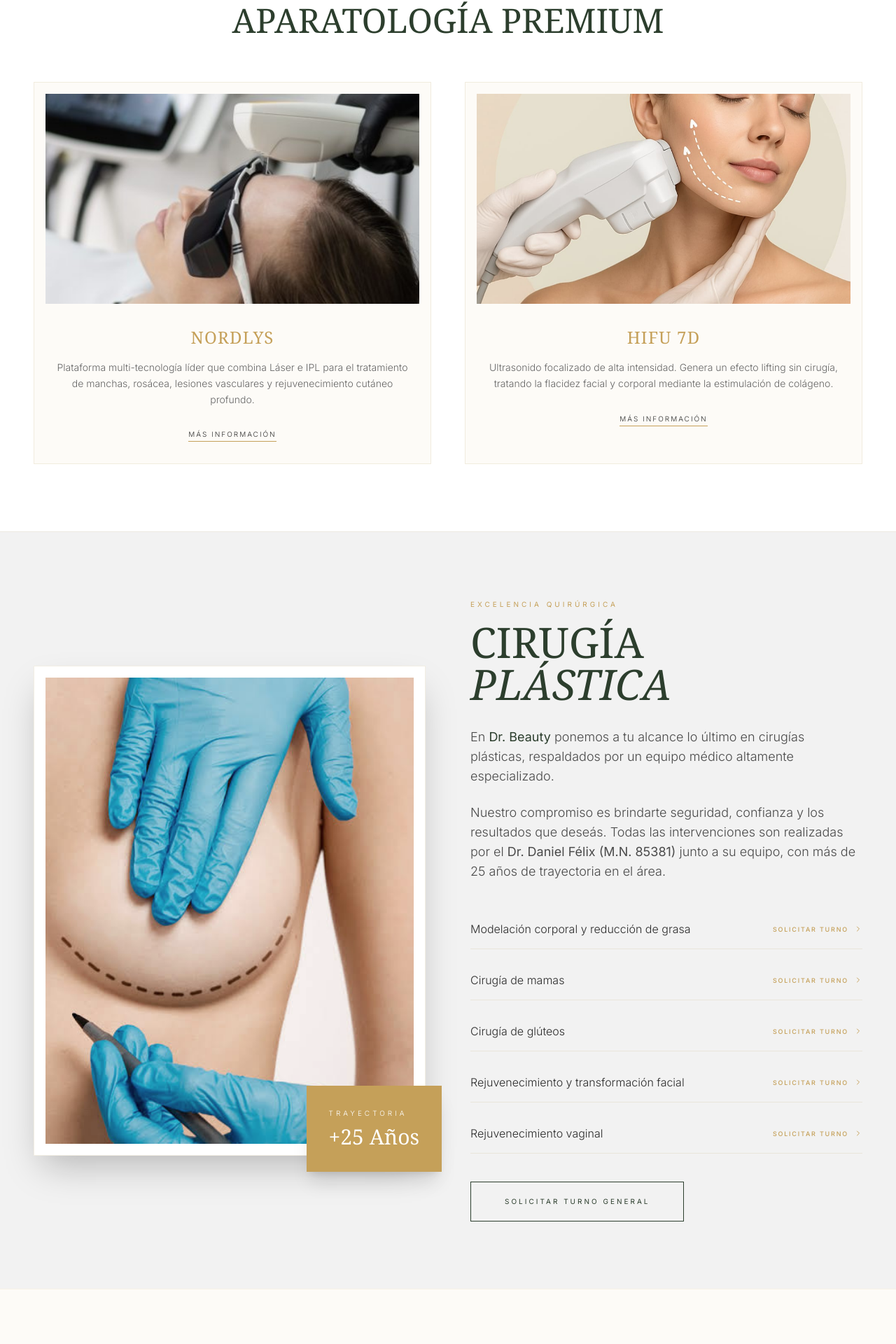
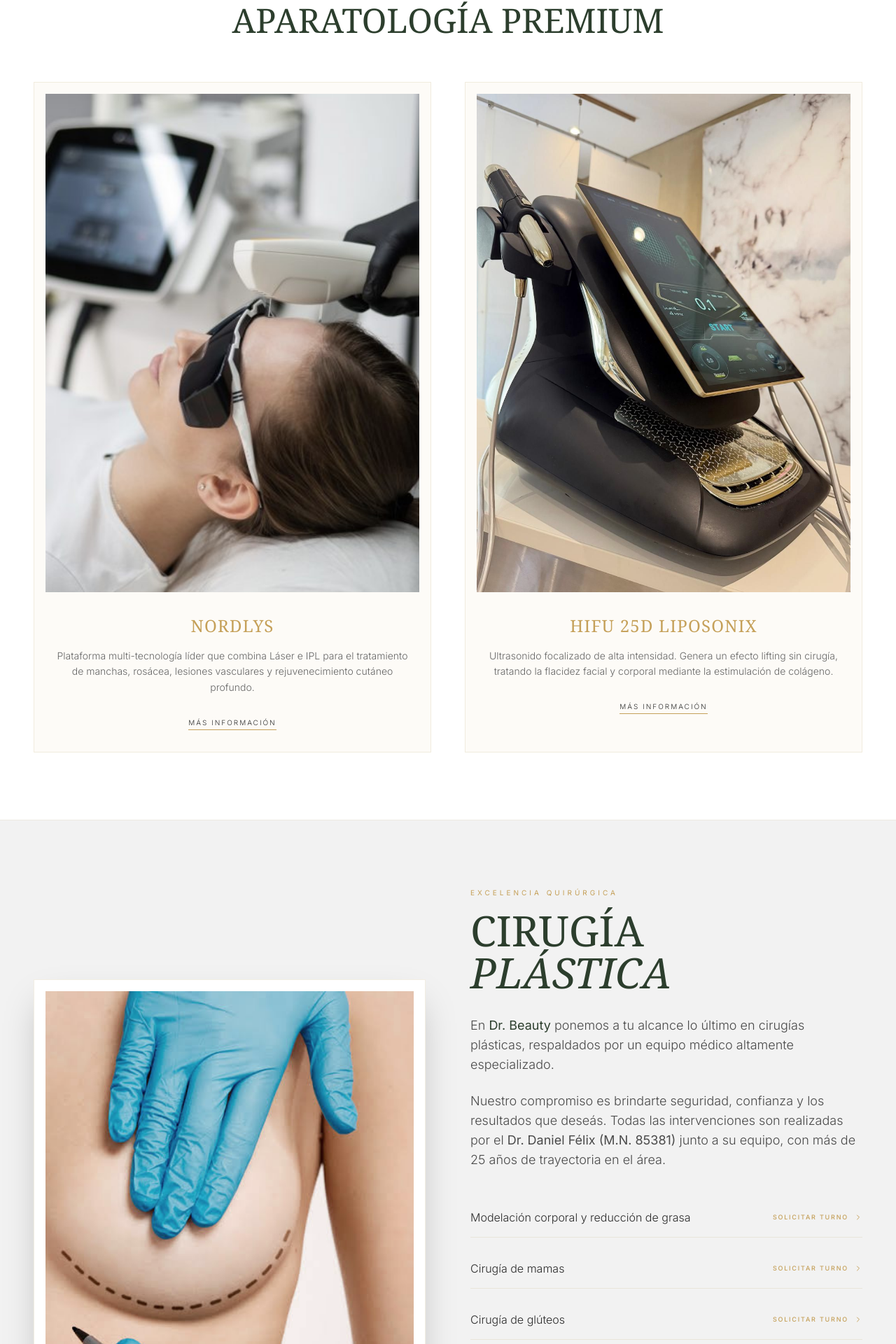
Before and after one commit to extetixapp/Drbeautyramos, a Next.js app: page / in a window 1280 px wide. Shown: the part 6126-8046 px from the top of the page at 70% size. Built offline with nearby package versions, Linux system fonts and the light colour scheme.

Commit message:
Agr. rino,blefa y foto hifu 25d

```diff
--- a/app/page.tsx
+++ b/app/page.tsx
@@ -432,8 +432,8 @@ export default function Home() {
         </div>
       </section>
 
-      {/* SECCIÓN: APARATOLOGÍA */}
-      <section id="aparatologia" className="py-24 bg-white px-6 md:px-12 border-t border-[#D4C5A1]/20">
+     {/* SECCIÓN: APARATOLOGÍA */}
+     <section id="aparatologia" className="py-24 bg-white px-6 md:px-12 border-t border-[#D4C5A1]/20">
         <div className="max-w-7xl mx-auto">
           <div className="text-center mb-16">
             <h4 className="text-[#C5A059] text-[10px] uppercase tracking-[0.4em] mb-4 font-normal">Alta Tecnología Médica</h4>
@@ -441,11 +441,11 @@ export default function Home() {
           </div>
           <div className="grid grid-cols-1 md:grid-cols-2 gap-12">
             <div className="group bg-[#FDFBF7] p-4 border border-[#D4C5A1]/30 hover:shadow-xl transition-all duration-500">
-              <div className="aspect-video overflow-hidden mb-8">
+              <div className="aspect-[3/4] overflow-hidden mb-8">
                 <img
                   src="/nordlys.jpeg"
                   alt="Nordlys"
-                  className="w-full h-full object-cover grayscale-[10%] group-hover:scale-105 transition-transform duration-700"
+                  className="w-full h-full object-cover object-center grayscale-[10%] group-hover:scale-105 transition-transform duration-700"
                 />
               </div>
               <div className="px-4 pb-4 text-center">
@@ -454,7 +454,7 @@ export default function Home() {
                   Plataforma multi-tecnología líder que combina Láser e IPL para el tratamiento de manchas, rosácea, lesiones vasculares y rejuvenecimiento cutáneo profundo.
                 </p>
                 <a
-                  href={`https://wa.me/${WHATSAPP_NUMBER}?text=${encodeURIComponent(MENSAJE_NORDLYS)}`}
+                  href={`https://wa.me/ ${WHATSAPP_NUMBER}?text=${encodeURIComponent(MENSAJE_NORDLYS)}`}
                   target="_blank"
                   rel="noopener noreferrer"
                   className="text-[10px] uppercase tracking-[0.2em] border-b border-[#C5A059] pb-1 hover:text-[#C5A059] transition-colors"
@@ -464,20 +464,20 @@ export default function Home() {
               </div>
             </div>
             <div className="group bg-[#FDFBF7] p-4 border border-[#D4C5A1]/30 hover:shadow-xl transition-all duration-500">
-              <div className="aspect-video overflow-hidden mb-8">
+              <div className="aspect-[3/4] overflow-hidden mb-8">
                 <img
-                  src="/hifu.jpeg"
+                  src="/hifu.jpg"
                   alt="HIFU"
-                  className="w-full h-full object-cover grayscale-[10%] group-hover:scale-105 transition-transform duration-700"
+                  className="w-full h-full object-cover object-center grayscale-[10%] group-hover:scale-105 transition-transform duration-700"
                 />
               </div>
               <div className="px-4 pb-4 text-center">
-                <h3 className="text-[#C5A059] text-2xl font-serif mb-4 uppercase tracking-wider">HIFU 7D</h3>
+                <h3 className="text-[#C5A059] text-2xl font-serif mb-4 uppercase tracking-wider">HIFU 25D Liposonix</h3>
                 <p className="text-[#666] text-sm leading-relaxed mb-6 font-light">
                   Ultrasonido focalizado de alta intensidad. Genera un efecto lifting sin cirugía, tratando la flacidez facial y corporal mediante la estimulación de colágeno.
                 </p>
                 <a
-                  href={`https://wa.me/${WHATSAPP_NUMBER}?text=${encodeURIComponent(MENSAJE_HIFU)}`}
+                  href={`https://wa.me/ ${WHATSAPP_NUMBER}?text=${encodeURIComponent(MENSAJE_HIFU)}`}
                   target="_blank"
                   rel="noopener noreferrer"
                   className="text-[10px] uppercase tracking-[0.2em] border-b border-[#C5A059] pb-1 hover:text-[#C5A059] transition-colors"
@@ -519,7 +519,8 @@ export default function Home() {
                 { name: "Cirugía de mamas", msg: 'Hola! Me gustaría recibir información sobre Cirugía de mamas.' },
                 { name: "Cirugía de glúteos", msg: 'Hola! Solicito información sobre Cirugía de glúteos.' },
                 { name: "Rejuvenecimiento y transformación facial", msg: 'Hola! Me interesa el Rejuvenecimiento y transformación facial.' },
-                { name: "Rejuvenecimiento vaginal", msg: 'Hola! Deseo consultar por Rejuvenecimiento vaginal.' }
+               { name: "Rinoplastia", msg: 'Hola! Deseo consultar por la Cirugia de rinoplastia.' },
+               { name: "Blefaroplastia", msg: 'Hola! Deseo consultar por la Cirugia de Blefaroplastia.' }
               ].map((item, idx) => (
                 <div key={idx} className="flex flex-col md:flex-row md:items-center justify-between border-b border-[#D4C5A1]/30 py-4 group">
                   <span className="text-[#2C2C2C] text-sm md:text-base font-light mb-2 md:mb-0 group-hover:translate-x-2 transition-transform duration-300">{item.name}</span>
```
Also changed, not shown: public/hifu.jpeg (deleted), public/hifu.jpg (added).
